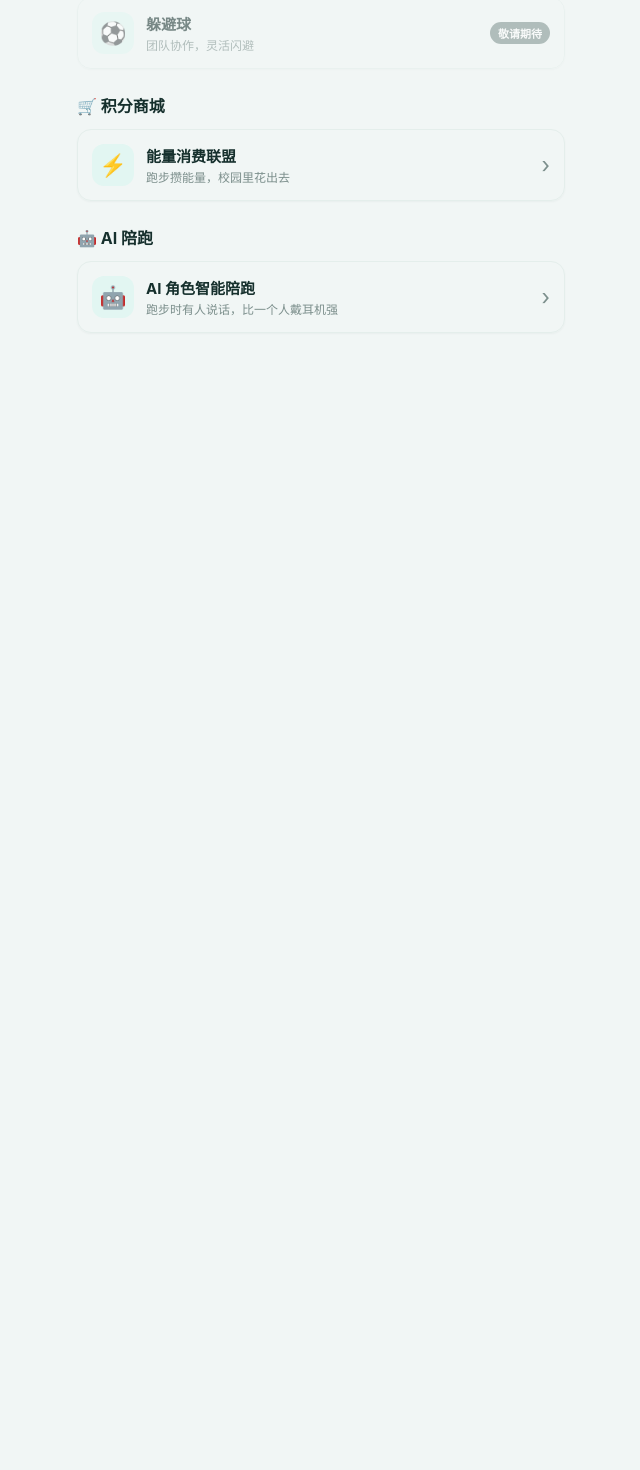
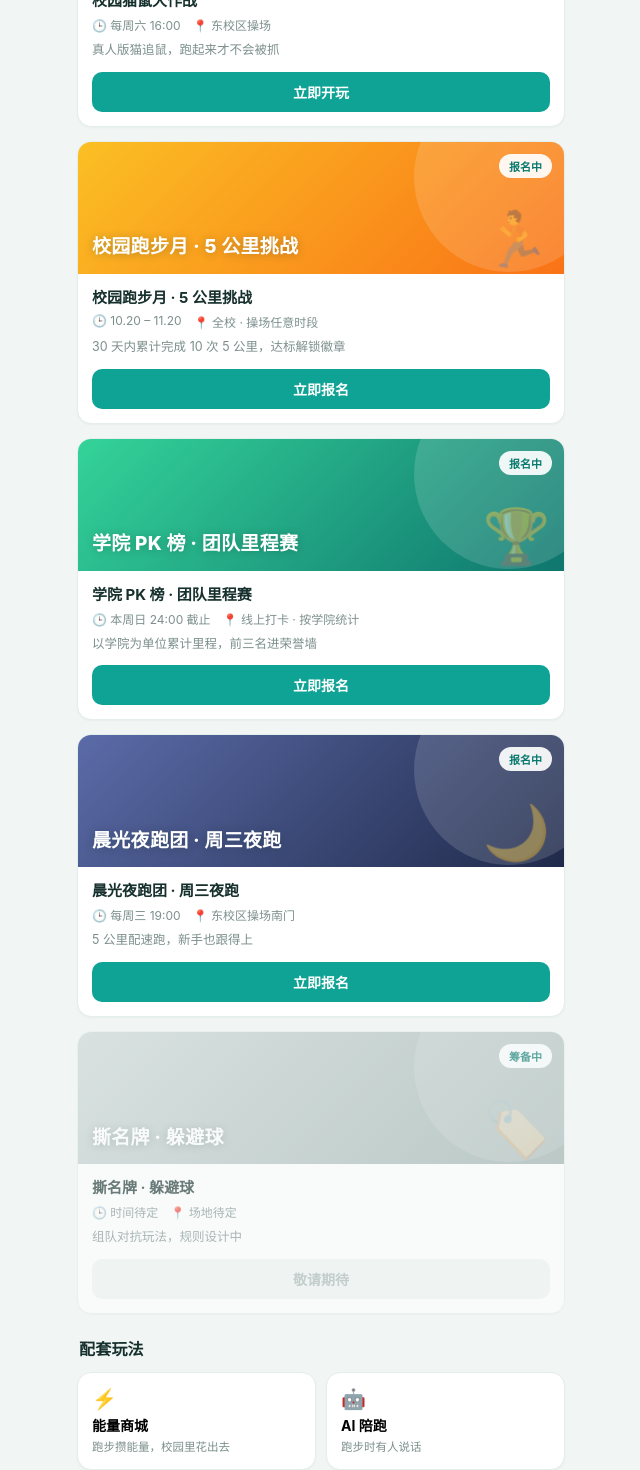
Before and after one commit to uni13-cup/campus-sports-demo, a Vue app: page /play in a window 1280 px wide. Shown: the part 400-1870 px from the top of the page, without its empty margins (319-959 px from the left). Before the commit the page ends 800 px from the top, so only its background shows below. Built offline with nearby package versions, Linux system fonts and the light colour scheme.

Commit message:
feat(play): 趣味玩法页改为校园活动卡片列表
海报卡片+筛选+报名状态；保留猫鼠入口；原页面李金燚，本次改动李浩阳

```diff
--- a/src/views/play/PlayView.vue
+++ b/src/views/play/PlayView.vue
@@ -1,96 +1,178 @@
 <script setup>
+import { computed, ref } from 'vue'
 import { useRouter } from 'vue-router'
 
-// 趣味玩法页：游戏 + 积分商城 + AI 陪跑
-// 负责人：李金燚
+// 趣味玩法页：校园活动卡片列表（可筛选、可报名）
+// 原页面：李金燚 ｜ 本次由「小游戏入口列表」改为「活动卡片列表」：李浩阳
 const router = useRouter()
 
-const games = [
-  { name: '猫鼠大作战', desc: '真人版猫追鼠，跑起来才不会被抓', icon: '🐱', path: '/game/play', badge: 'v2' },
-  { name: '撕名牌', desc: '组队对抗，撕掉对方名牌获胜', icon: '🏷️', path: null, badge: '敬请期待' },
-  { name: '躲避球', desc: '团队协作，灵活闪避', icon: '⚽', path: null, badge: '敬请期待' }
+const filters = ['全部', '本周', '组队', '挑战']
+const activeFilter = ref('全部')
+
+// 示例活动数据（本地写死，不连服务器）
+const events = ref([
+  {
+    id: 'catmouse',
+    title: '校园猫鼠大作战',
+    tag: '本周',
+    badge: '可玩',
+    icon: '🐱',
+    theme: 'teal',
+    when: '每周六 16:00',
+    place: '东校区操场',
+    desc: '真人版猫追鼠，跑起来才不会被抓',
+    action: '立即开玩',
+    path: '/game/play'
+  },
+  {
+    id: 'runmonth',
+    title: '校园跑步月 · 5 公里挑战',
+    tag: '挑战',
+    badge: '报名中',
+    icon: '🏃',
+    theme: 'amber',
+    when: '10.20 – 11.20',
+    place: '全校 · 操场任意时段',
+    desc: '30 天内累计完成 10 次 5 公里，达标解锁徽章',
+    action: '立即报名'
+  },
+  {
+    id: 'collegepk',
+    title: '学院 PK 榜 · 团队里程赛',
+    tag: '组队',
+    badge: '报名中',
+    icon: '🏆',
+    theme: 'forest',
+    when: '本周日 24:00 截止',
+    place: '线上打卡 · 按学院统计',
+    desc: '以学院为单位累计里程，前三名进荣誉墙',
+    action: '立即报名'
+  },
+  {
+    id: 'nightrun',
+    title: '晨光夜跑团 · 周三夜跑',
+    tag: '本周',
+    badge: '报名中',
+    icon: '🌙',
+    theme: 'night',
+    when: '每周三 19:00',
+    place: '东校区操场南门',
+    desc: '5 公里配速跑，新手也跟得上',
+    action: '立即报名'
+  },
+  {
+    id: 'soon',
+    title: '撕名牌 · 躲避球',
+    tag: '筹备',
+    badge: '筹备中',
+    icon: '🏷️',
+    theme: 'muted',
+    when: '时间待定',
+    place: '场地待定',
+    desc: '组队对抗玩法，规则设计中',
+    action: '敬请期待',
+    disabled: true
+  }
+])
+
+const visible = computed(() =>
+  activeFilter.value === '全部'
+    ? events.value
+    : events.value.filter((e) => e.tag === activeFilter.value)
+)
+
+// 已报名的活动 id
+const joined = ref([])
+
+function isJoined(e) {
+  return joined.value.includes(e.id)
+}
+
+function onAction(e) {
+  if (e.disabled) return
+  if (e.path) {
+    router.push(e.path)
+    return
+  }
+  const i = joined.value.indexOf(e.id)
+  if (i >= 0) joined.value.splice(i, 1)
+  else joined.value.push(e.id)
+}
+
+const shortcuts = [
+  { name: '能量商城', desc: '跑步攒能量，校园里花出去', icon: '⚡', path: '/features/energy-league' },
+  { name: 'AI 陪跑', desc: '跑步时有人说话', icon: '🤖', path: '/features/ai-pacer' }
 ]
-
-const shops = [
-  { name: '能量消费联盟', desc: '跑步攒能量，校园里花出去', icon: '⚡', path: '/features/energy-league' }
-]
-
-const ai = [
-  { name: 'AI 角色智能陪跑', desc: '跑步时有人说话，比一个人戴耳机强', icon: '🤖', path: '/features/ai-pacer' }
-]
-
-function go(path) {
-  if (path) router.push(path)
-}
 </script>
 
 <template>
   <div class="page play">
     <section class="hero">
-      <h1>趣味玩法</h1>
-      <p>跑步不只是绕圈，也可以是一场游戏。</p>
+      <h1>校园活动</h1>
+      <p>找一个理由出门。挑一个活动，今天就能跑起来。</p>
     </section>
 
-    <!-- 游戏区 -->
-    <section class="block">
-      <h2 class="block-title">🎮 游戏</h2>
-      <div class="cards">
-        <div
-          v-for="g in games"
-          :key="g.name"
-          class="card"
-          :class="{ disabled: !g.path }"
-          @click="go(g.path)"
-        >
-          <span class="card-icon">{{ g.icon }}</span>
-          <div class="card-body">
-            <span class="card-name">{{ g.name }}</span>
-            <span class="card-desc">{{ g.desc }}</span>
-          </div>
-          <span class="card-badge" :class="{ soon: !g.path }">{{ g.badge }}</span>
+    <!-- 筛选 -->
+    <div class="chips">
+      <button
+        v-for="f in filters"
+        :key="f"
+        class="chip"
+        :class="{ active: activeFilter === f }"
+        @click="activeFilter = f"
+      >{{ f }}</button>
+    </div>
+
+    <!-- 活动卡片列表 -->
+    <div class="event-list">
+      <article
+        v-for="e in visible"
+        :key="e.id"
+        class="event-card"
+        :class="{ off: e.disabled }"
+      >
+        <div class="poster" :class="'t-' + e.theme">
+          <span class="poster-icon">{{ e.icon }}</span>
+          <span class="poster-badge" :class="{ done: isJoined(e) }">
+            {{ isJoined(e) ? '已报名' : e.badge }}
+          </span>
+          <span class="poster-title">{{ e.title }}</span>
         </div>
-      </div>
-    </section>
 
-    <!-- 积分商城 -->
-    <section class="block">
-      <h2 class="block-title">🛒 积分商城</h2>
-      <div class="cards">
-        <div
-          v-for="s in shops"
-          :key="s.name"
-          class="card"
-          @click="go(s.path)"
-        >
-          <span class="card-icon">{{ s.icon }}</span>
-          <div class="card-body">
-            <span class="card-name">{{ s.name }}</span>
-            <span class="card-desc">{{ s.desc }}</span>
-          </div>
-          <span class="card-arrow">›</span>
+        <div class="event-body">
+          <h3 class="event-title">{{ e.title }}</h3>
+          <p class="event-meta">
+            <span>🕒 {{ e.when }}</span>
+            <span>📍 {{ e.place }}</span>
+          </p>
+          <p class="event-desc">{{ e.desc }}</p>
+          <button
+            class="event-btn"
+            :class="{ done: isJoined(e), off: e.disabled }"
+            @click="onAction(e)"
+          >{{ isJoined(e) ? '已报名 ✓' : e.action }}</button>
         </div>
-      </div>
-    </section>
+      </article>
+    </div>
 
-    <!-- AI 陪跑 -->
-    <section class="block">
-      <h2 class="block-title">🤖 AI 陪跑</h2>
-      <div class="cards">
-        <div
-          v-for="a in ai"
-          :key="a.name"
-          class="card"
-          @click="go(a.path)"
-        >
-          <span class="card-icon">{{ a.icon }}</span>
-          <div class="card-body">
-            <span class="card-name">{{ a.name }}</span>
-            <span class="card-desc">{{ a.desc }}</span>
-          </div>
-          <span class="card-arrow">›</span>
-        </div>
-      </div>
-    </section>
+    <!-- 配套玩法 -->
+    <div class="section-head">
+      <h3>配套玩法</h3>
+    </div>
+    <div class="shortcuts">
+      <button
+        v-for="s in shortcuts"
+        :key="s.name"
+        class="shortcut"
+        @click="router.push(s.path)"
+      >
+        <span class="shortcut-icon">{{ s.icon }}</span>
+        <strong>{{ s.name }}</strong>
+        <span class="shortcut-desc">{{ s.desc }}</span>
+      </button>
+    </div>
+
+    <p class="footnote">＊活动信息为 Demo 示例数据，用于展示报名流程</p>
   </div>
 </template>
 
@@ -100,91 +182,188 @@ function go(path) {
   max-width: 520px;
   margin: 0 auto;
 }
+
 .hero h1 {
   font-size: 24px;
   font-weight: 800;
   margin: 0 0 6px;
 }
 .hero p {
-  margin: 0 0 20px;
+  margin: 0 0 16px;
   color: var(--color-text-light);
   font-size: 14px;
 }
-.block {
-  margin-bottom: 24px;
+
+/* 活动卡片 */
+.event-list {
+  margin-top: 16px;
 }
-.block-title {
-  font-size: 16px;
+.event-card {
+  background: var(--color-white);
+  border: 1px solid var(--color-border);
+  border-radius: var(--radius);
+  box-shadow: var(--shadow);
+  overflow: hidden;
+  margin-bottom: 14px;
+}
+.event-card.off {
+  opacity: 0.62;
+}
+
+/* 海报块：纯 CSS 渐变，不依赖外部图片 */
+.poster {
+  position: relative;
+  height: 132px;
+  padding: 14px;
+  display: flex;
+  align-items: flex-end;
+  overflow: hidden;
+}
+.poster::after {
+  content: '';
+  position: absolute;
+  right: -40px;
+  top: -60px;
+  width: 190px;
+  height: 190px;
+  border-radius: 50%;
+  background: rgba(255, 255, 255, 0.14);
+  pointer-events: none;
+}
+.t-teal {
+  background: linear-gradient(135deg, #1ec2ad 0%, #07786d 100%);
+}
+.t-amber {
+  background: linear-gradient(135deg, #fbbf24 0%, #f97316 100%);
+}
+.t-forest {
+  background: linear-gradient(135deg, #34d399 0%, #0f766e 100%);
+}
+.t-night {
+  background: linear-gradient(135deg, #5b6ba8 0%, #1f2a4a 100%);
+}
+.t-muted {
+  background: linear-gradient(135deg, #cbd6d4 0%, #9aadaa 100%);
+}
+
+.poster-title {
+  position: relative;
+  z-index: 1;
+  max-width: 74%;
+  color: #fff;
+  font-size: 19px;
+  font-weight: 800;
+  line-height: 1.28;
+  letter-spacing: 0.3px;
+  text-shadow: 0 1px 8px rgba(15, 47, 44, 0.28);
+}
+.poster-icon {
+  position: absolute;
+  right: 14px;
+  bottom: 8px;
+  font-size: 54px;
+  line-height: 1;
+  opacity: 0.42;
+}
+.poster-badge {
+  position: absolute;
+  top: 12px;
+  right: 12px;
+  z-index: 1;
+  padding: 4px 10px;
+  border-radius: 999px;
+  background: rgba(255, 255, 255, 0.92);
+  color: var(--color-primary-dark);
+  font-size: 11px;
   font-weight: 700;
+}
+.poster-badge.done {
+  background: var(--color-dark);
+  color: #fff;
+}
+
+/* 卡片正文 */
+.event-body {
+  padding: 12px 14px 14px;
+}
+.event-title {
+  font-size: 15px;
+  font-weight: 700;
+  margin: 0 0 6px;
+}
+.event-meta {
+  display: flex;
+  flex-wrap: wrap;
+  gap: 12px;
+  margin: 0 0 8px;
+  font-size: 12px;
+  color: var(--color-text-light);
+}
+.event-desc {
   margin: 0 0 12px;
-  color: var(--color-text);
+  font-size: 12.5px;
+  color: var(--color-text-light);
+  line-height: 1.5;
 }
-.cards {
+.event-btn {
+  width: 100%;
+  padding: 10px 0;
+  border: none;
+  border-radius: 10px;
+  background: var(--color-primary);
+  color: #fff;
+  font-size: 14px;
+  font-weight: 700;
+  transition: background 0.15s, color 0.15s;
+}
+.event-btn.done {
+  background: var(--color-primary-light);
+  color: var(--color-primary-dark);
+}
+.event-btn.off {
+  background: #eef2f1;
+  color: #a8b6b3;
+  cursor: not-allowed;
+}
+
+/* 配套玩法 */
+.shortcuts {
+  display: grid;
+  grid-template-columns: 1fr 1fr;
+  gap: 10px;
+}
+.shortcut {
   display: flex;
   flex-direction: column;
-  gap: 10px;
+  align-items: flex-start;
+  gap: 4px;
+  padding: 14px;
+  text-align: left;
+  border-radius: var(--radius);
+  border: 1px solid var(--color-border);
+  background: var(--color-white);
+  box-shadow: var(--shadow);
+  transition: transform 0.15s;
 }
-.card {
-  display: flex;
-  align-items: center;
-  gap: 12px;
-  padding: 14px;
-  border-radius: 14px;
-  background: var(--color-bg-card);
-  border: 1px solid var(--color-border);
-  cursor: pointer;
-  transition: transform 0.15s, box-shadow 0.15s;
+.shortcut:active {
+  transform: scale(0.985);
 }
-.card:hover {
-  transform: translateY(-1px);
-  box-shadow: 0 4px 12px rgba(0, 0, 0, 0.06);
+.shortcut-icon {
+  font-size: 20px;
 }
-.card.disabled {
-  opacity: 0.55;
-  cursor: not-allowed;
+.shortcut strong {
+  font-size: 14px;
 }
-.card-icon {
-  width: 42px;
-  height: 42px;
-  border-radius: 12px;
-  background: var(--color-primary-light);
-  display: flex;
-  align-items: center;
-  justify-content: center;
-  font-size: 22px;
-  flex-shrink: 0;
+.shortcut-desc {
+  font-size: 11.5px;
+  color: var(--color-text-light);
+  line-height: 1.4;
 }
-.card-body {
-  flex: 1;
-  min-width: 0;
-}
-.card-name {
-  display: block;
-  font-size: 15px;
-  font-weight: 700;
-  color: var(--color-text);
-}
-.card-desc {
-  display: block;
-  font-size: 12px;
+
+.footnote {
+  margin: 18px 2px 0;
+  font-size: 11px;
   color: var(--color-text-light);
-  margin-top: 2px;
-}
-.card-badge {
-  font-size: 11px;
-  padding: 3px 8px;
-  border-radius: 999px;
-  background: var(--color-primary);
-  color: #fff;
-  font-weight: 600;
-  flex-shrink: 0;
-}
-.card-badge.soon {
-  background: var(--color-text-light);
-}
-.card-arrow {
-  font-size: 22px;
-  color: var(--color-text-light);
-  flex-shrink: 0;
+  text-align: center;
 }
 </style>
```
